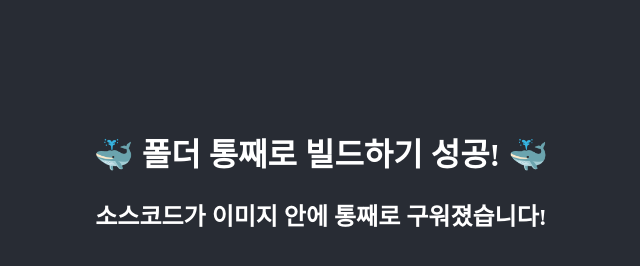
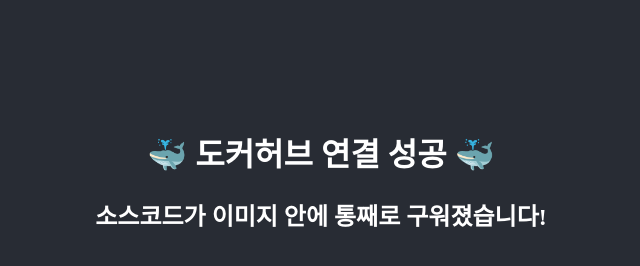
Before and after one commit to mino0070928-cmd/test, a plain HTML site: page src/index.html in a window 1280 px wide. Shown: the whole page, without its empty margins (319-959 px from the left). Drawn offline with Linux system fonts and the light colour scheme.

Commit message:
Update index.html

```diff
--- a/src/index.html
+++ b/src/index.html
@@ -2,7 +2,7 @@
 <html>
 <head><meta charset="UTF-8"><title>CI/CD 테스트</title></head>
 <body style="background-color: #282c34; color: white; text-align: center; padding-top: 100px;">
-    <h1>🐳 폴더 통째로 빌드하기 성공! 🐳</h1>
+    <h1>🐳 도커허브 연결 성공 🐳</h1>
     <h2>소스코드가 이미지 안에 통째로 구워졌습니다!</h2>
 </body>
 </html>
```
